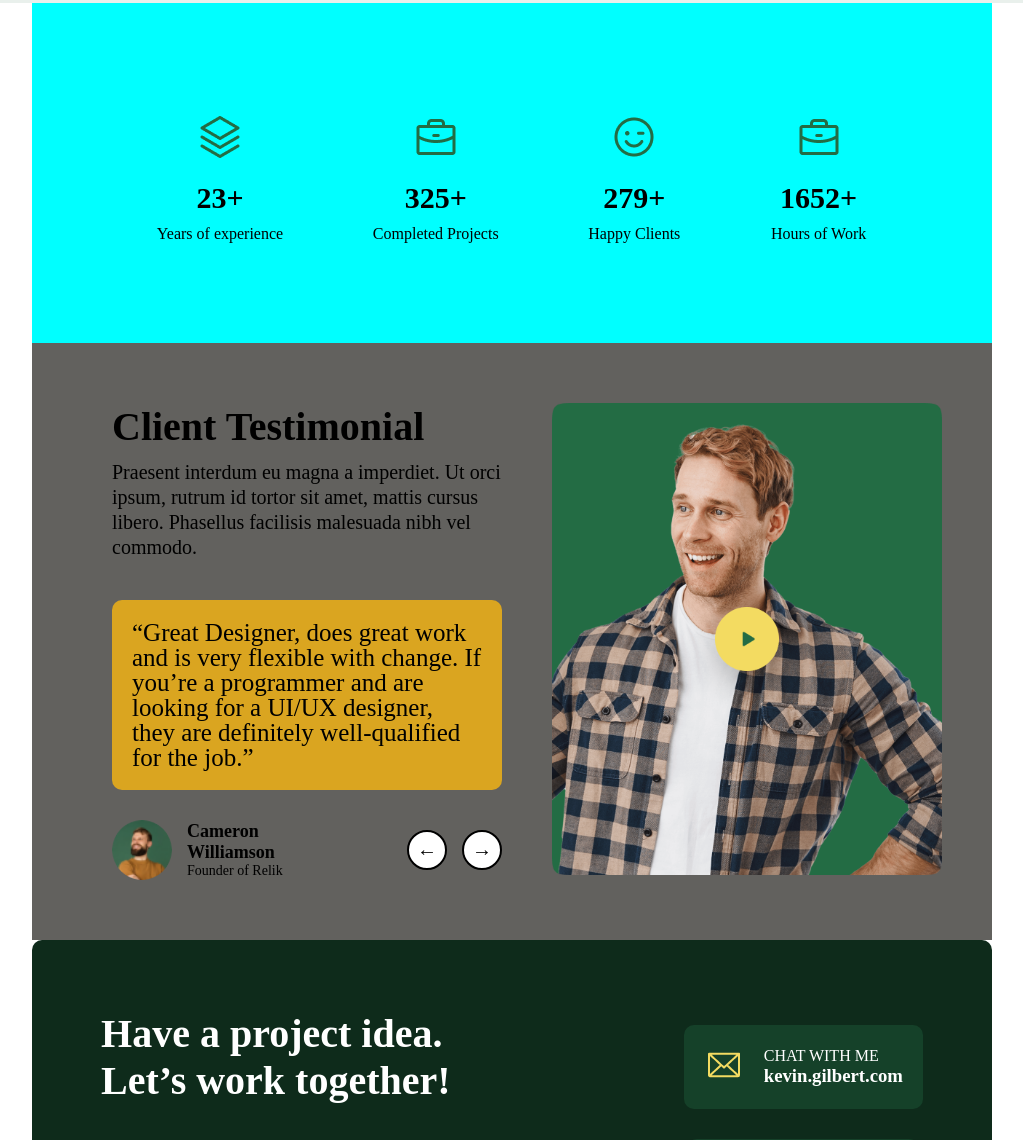
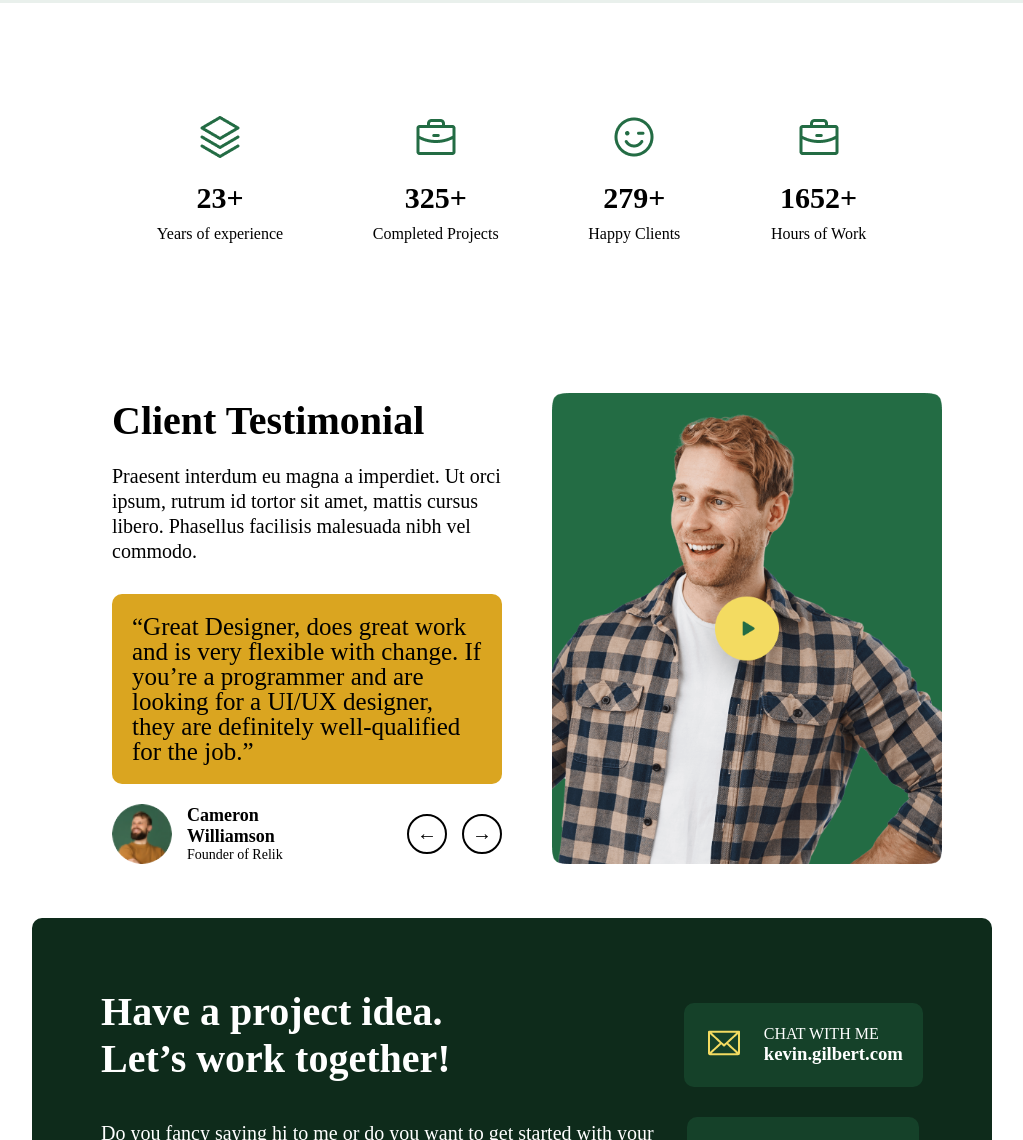
Before and after one commit to Kavitha462/Project, a plain HTML site: page main.html in a window 1280 px wide. Shown: the part 2394-3534 px from the top of the page, without its empty margins (128-1151 px from the left). Drawn offline with Linux system fonts and the light colour scheme.

Commit message:
changes done

```diff
--- a/style.css
+++ b/style.css
@@ -351,7 +351,7 @@ body {
     align-items: flex-start;
     width: 75%;
     padding: 100px 80px;
-    background-color: aqua;
+
 }
 
 .overview .exp {
@@ -432,7 +432,7 @@ body {
     width: 75%;
     padding: 50px;
     gap: 20px;
-    background-color: #62615e;
+
 }
 .test-right img{
     width: 100%;
@@ -441,17 +441,17 @@ body {
 }
 .test-left,.test-right{
     flex: 1;
-}
+ }
 .test-left{
     display: flex;
     justify-content: flex-start;
     align-items: flex-start;
     flex-direction: column;
-    padding: 10px 30px;
-    gap: 30px;
+    padding: 0px 30px;
+    gap: 20px;
 }
 .left-top h1{
-    /* padding: 10px 0px; */
+ padding-bottom: 10px;
     font-size: 40px;
 
 }
@@ -566,18 +566,18 @@ body {
 }
 
 
-/*
-.test-right {
+
+/* .test-right {
     display: flex;
     justify-content: center;
     align-items: center;
-}
+} */
 
 .testimonial-image {
-    width: 100%;
+    width: 70%;
     height: auto;
     border-radius: 10px;
-} */
+}
 
 
 
```
Also changed, not shown: main.html (+0 -1 lines).
